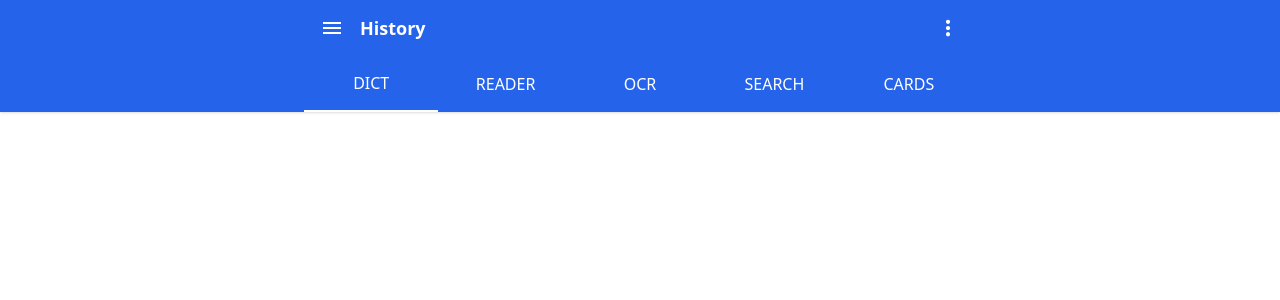
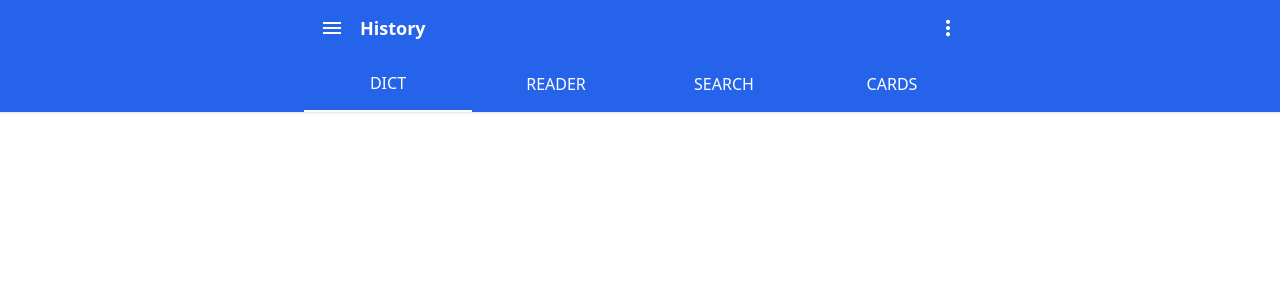
Before and after one commit to bryanjenningz/japanese-dictionary, a Next.js app: page /history in a window 1280 px wide. Shown: the top 300 px of the page. Built offline with nearby package versions, Linux system fonts and the light colour scheme.

Commit message:
Remove OCR history tab

```diff
--- a/src/pages/history.tsx
+++ b/src/pages/history.tsx
@@ -101,12 +101,6 @@ export default function History() {
     (x) => x.clearClipReaderHistory
   );
 
-  const ocrLookups = useStore<HistoryState, HistoryState["ocrLookups"]>(
-    useHistoryStore,
-    (x) => x.ocrLookups
-  );
-  const clearOcrHistory = useHistoryStore((x) => x.clearOcrHistory);
-
   const flashcards = useStore<FlashcardState, FlashcardState["flashcards"]>(
     useFlashcardStore,
     (x) => x.flashcards
@@ -139,8 +133,6 @@ export default function History() {
               return clearDictionaryHistory();
             case "Reader":
               return clearClipReaderHistory();
-            case "OCR":
-              return clearOcrHistory();
             case "Search":
               return clearSearchHistory();
             case "Cards":
@@ -470,21 +462,6 @@ export default function History() {
                 </div>
               );
 
-            case "OCR":
-              return (
-                <div>
-                  {ocrLookups?.map((lookup) => {
-                    const key = `${lookup.wordEntry.word}-${lookup.time}`;
-                    return (
-                      <div key={key}>
-                        <div>{lookup.time}</div>
-                        <div>{lookup.wordEntry.word}</div>
-                      </div>
-                    );
-                  })}
-                </div>
-              );
-
             case "Search":
               return (
                 <div>
--- a/src/stores/historyStore.ts
+++ b/src/stores/historyStore.ts
@@ -18,7 +18,6 @@ export type WordSearch = {
 export type HistoryState = {
   dictionaryLookups: WordLookup[];
   clipReaderLookups: WordLookup[];
-  ocrLookups: WordLookup[];
   searches: WordSearch[];
 
   addDictionaryLookup: (lookup: WordLookup) => void;
@@ -28,10 +27,6 @@ export type HistoryState = {
   addClipReaderLookup: (lookup: WordLookup) => void;
   removeClipReaderLookup: (lookup: WordLookup) => void;
   clearClipReaderHistory: () => void;
-
-  addOcrLookup: (lookup: WordLookup) => void;
-  removeOcrLookup: (lookup: WordLookup) => void;
-  clearOcrHistory: () => void;
 
   addSearch: (search: WordSearch) => void;
   removeSearch: (search: WordSearch) => void;
@@ -43,7 +38,6 @@ export const useHistoryStore = create<HistoryState>()(
     (set, get) => ({
       dictionaryLookups: [],
       clipReaderLookups: [],
-      ocrLookups: [],
       searches: [],
 
       addDictionaryLookup: (lookup: WordLookup) =>
@@ -73,12 +67,6 @@ export const useHistoryStore = create<HistoryState>()(
         }),
       clearClipReaderHistory: () => set({ clipReaderLookups: [] }),
 
-      addOcrLookup: (lookup: WordLookup) =>
-        set({ ocrLookups: [lookup, ...get().ocrLookups] }),
-      removeOcrLookup: (lookup: WordLookup) =>
-        set({ ocrLookups: get().ocrLookups.filter((x) => !equals(x, lookup)) }),
-      clearOcrHistory: () => set({ ocrLookups: [] }),
-
       addSearch: (search: WordSearch) =>
         set({
           searches: [
--- a/src/stores/historyTabStore.ts
+++ b/src/stores/historyTabStore.ts
@@ -10,13 +10,7 @@ type HistoryTab = (typeof historyTabs)[number];
 
 const DEFAULT_HISTORY_TAB: HistoryTab = "Dict";
 
-export const historyTabs = [
-  "Dict",
-  "Reader",
-  "OCR",
-  "Search",
-  "Cards",
-] as const;
+export const historyTabs = ["Dict", "Reader", "Search", "Cards"] as const;
 
 export const useHistoryTabStore = create<HistoryTabState>()(
   persist(
```
